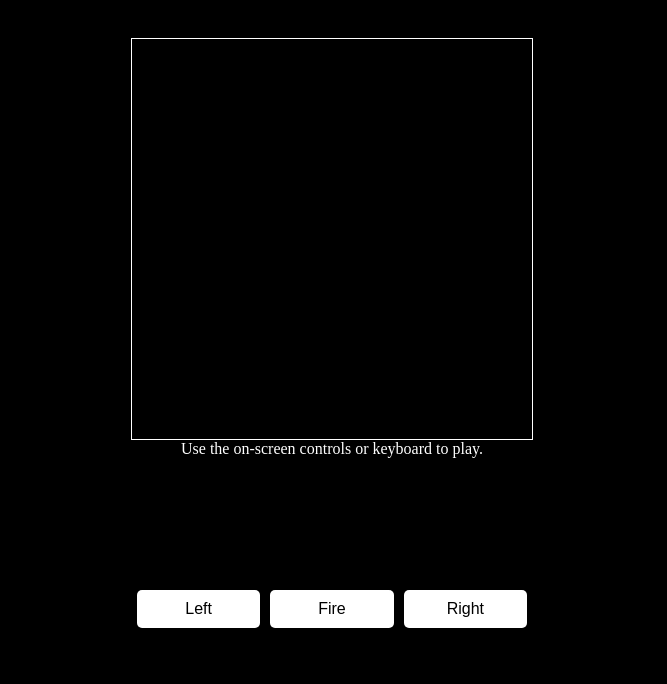
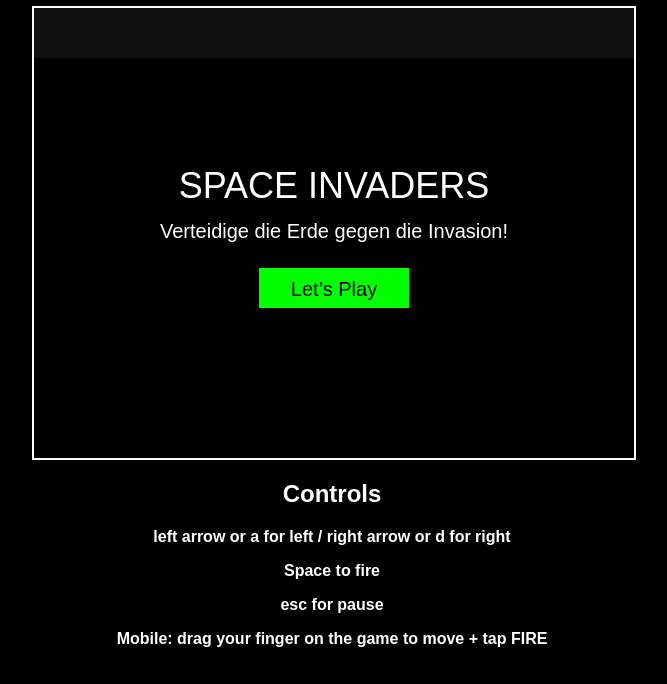
Before and after one commit to ellobo66CH/SpaceInvaderClone, a plain HTML site: page index.html in a window 1280 px wide. Shown: the part 152-836 px from the top of the page, without its empty margins (308-975 px from the left). Before the commit the page ends 800 px from the top, so only its background shows below. Drawn offline with Linux system fonts and the light colour scheme.

Commit message:
Update index.html with new content

```diff
--- a/index.html
+++ b/index.html
@@ -1,77 +1,107 @@
 <!DOCTYPE html>
-<html lang="en">
+<html lang="de">
 <head>
   <meta charset="UTF-8">
-    <meta name="viewport" content="width=device-width, initial-scale=1.0">
-    <title>Space Invader Clone</title>
+  <meta name="viewport" content="width=device-width, initial-scale=1.0, user-scalable=no">
+  <title>Space Invaders Clone</title>
+  <link rel="icon" href="/favicon.ico" type="image/x-icon">
   <style>
     body {
-            display: flex;
-            flex-direction: column;
+      background: #000;
+      color: white;
+      font-family: Arial, sans-serif;
+      text-align: center;
+      margin: 0;
+      padding: 20px;
+      overscroll-behavior: none;
+    }
+
+    #gameWrap {
+      position: relative;
+      width: 600px;
+      margin: 0 auto;
+      touch-action: none;
+    }
+
+    canvas {
+      display: block;
+      margin: 0 auto;
+    }
+
+    #hudCanvas {
+      background: #111;
+      border: 2px solid white;
+      border-bottom: none;
+      width: 600px;
+      height: 50px;
+    }
+
+    #gameCanvas {
+      background: black;
+      border: 2px solid white;
+      border-top: none;
+      width: 600px;
+      height: 400px;
+    }
+
+    /* Mobile scaling */
+    @media (max-width: 700px) {
+      #gameWrap,
+      #hudCanvas,
+      #gameCanvas {
+        width: 100vw;
+        max-width: 600px;
+      }
+
+      body {
+        padding: 10px;
+      }
+    }
+
+    /* Mobile-only FIRE button */
+    #fireBtn {
+      position: absolute;
+      right: 12px;
+      bottom: 12px;
+      width: 84px;
+      height: 84px;
+      border-radius: 50%;
+      border: 2px solid white;
+      background: rgba(255, 255, 0, 0.85);
+      color: #000;
+      font-size: 18px;
+      font-weight: bold;
+      display: none; /* enabled via JS for mobile */
       align-items: center;
       justify-content: center;
-            height: 100vh;
-            margin: 0;
-            background-color: black;
-            color: white;
+      user-select: none;
+      -webkit-user-select: none;
+      touch-action: none;
     }
-        canvas {
-            border: 1px solid white;
-        }
-        .controls {
-            display: flex;
-            justify-content: space-between;
-            width: 100%;
-            max-width: 400px;
-            position: absolute;
-            bottom: 20px;
-        }
-        .button {
-            background-color: white;
-            border: none;
-            padding: 10px;
-            cursor: pointer;
-            border-radius: 5px;
-            font-size: 16px;
-            flex: 1;
-            margin: 0 5px;
-        }
-        @media (max-width: 600px) {
-            .controls {
-                flex-direction: column;
-                align-items: center;
-            }
-            .button {
-                margin: 5px 0;
-            }
+
+    #fireBtn:active {
+      transform: scale(0.96);
     }
   </style>
 </head>
 <body>
-    <canvas id="gameCanvas" width="400" height="400"></canvas>
-    <div id="controlsText">Use the on-screen controls or keyboard to play.</div>
+  <h1>Mein Space Invader Clone</h1>
+  <h1>\O/ -------------------------------------------- \O/</h1>
 
-    <div class="controls">
-        <button class="button" id="leftButton">Left</button>
-        <button class="button" id="fireButton">Fire</button>
-        <button class="button" id="rightButton">Right</button>
+  <div id="gameWrap">
+    <canvas id="hudCanvas" width="600" height="50"></canvas>
+    <canvas id="gameCanvas" width="600" height="400"></canvas>
+    <div id="fireBtn" aria-label="Fire button">FIRE</div>
+  </div>
+
+  <div id="controls">
+    <h2>Controls</h2>
+    <p><strong>left arrow or a for left / right arrow or d for right</strong></p>
+    <p><strong>Space to fire</strong></p>
+    <p><strong>esc for pause</strong></p>
+    <p><strong>Mobile: drag your finger on the game to move + tap FIRE</strong></p>
   </div>
 
   <script type="module" src="game.js"></script>
-
-    <script>
-        // Touch control functionality
-        document.getElementById('leftButton').addEventListener('touchstart', () => {
-            // Implement left movement functionality
-        });
-
-        document.getElementById('rightButton').addEventListener('touchstart', () => {
-            // Implement right movement functionality
-        });
-
-        document.getElementById('fireButton').addEventListener('touchstart', () => {
-            // Implement fire functionality
-        });
-    </script>
 </body>
 </html>
```
Lines whose indentation alone changed are shown as unchanged.
